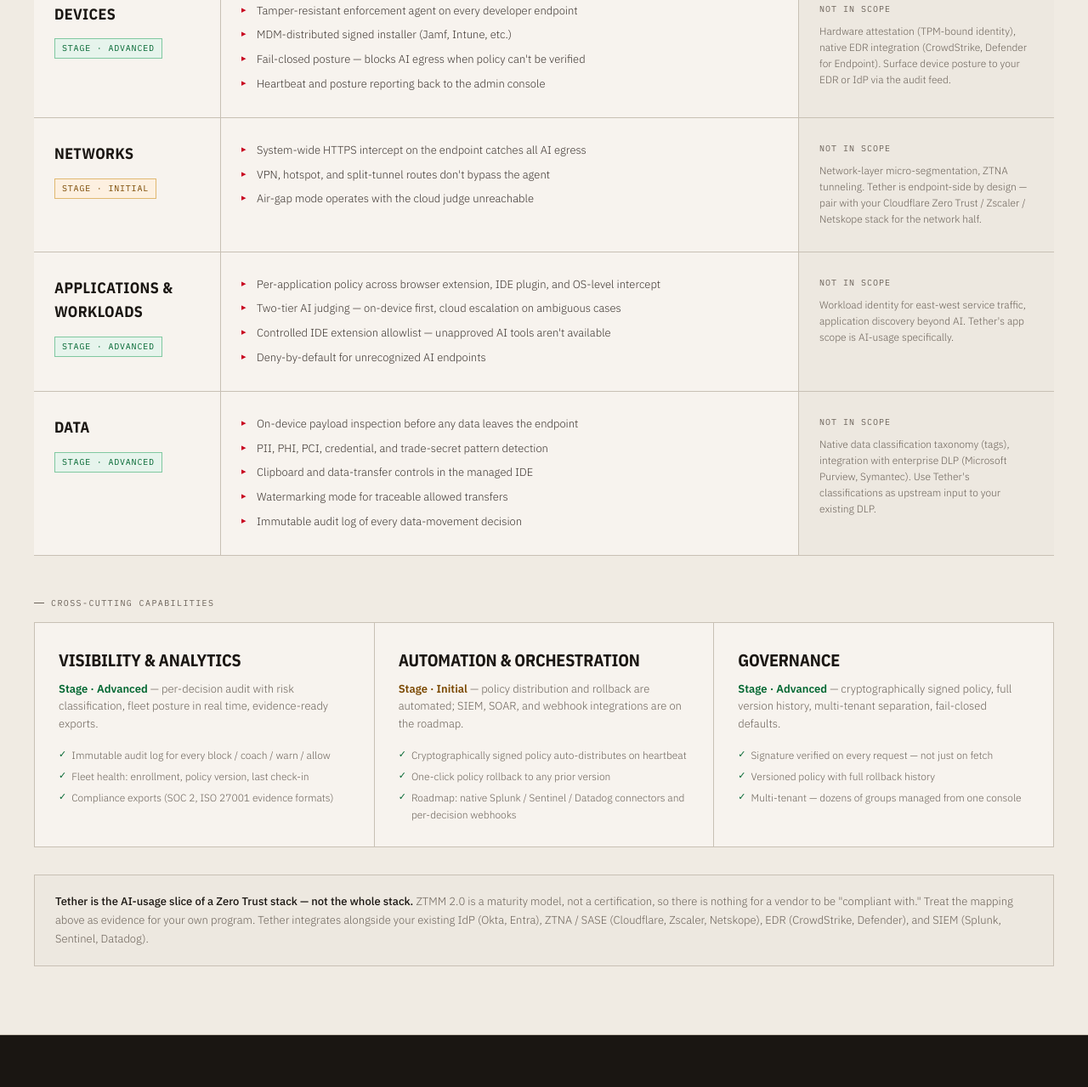
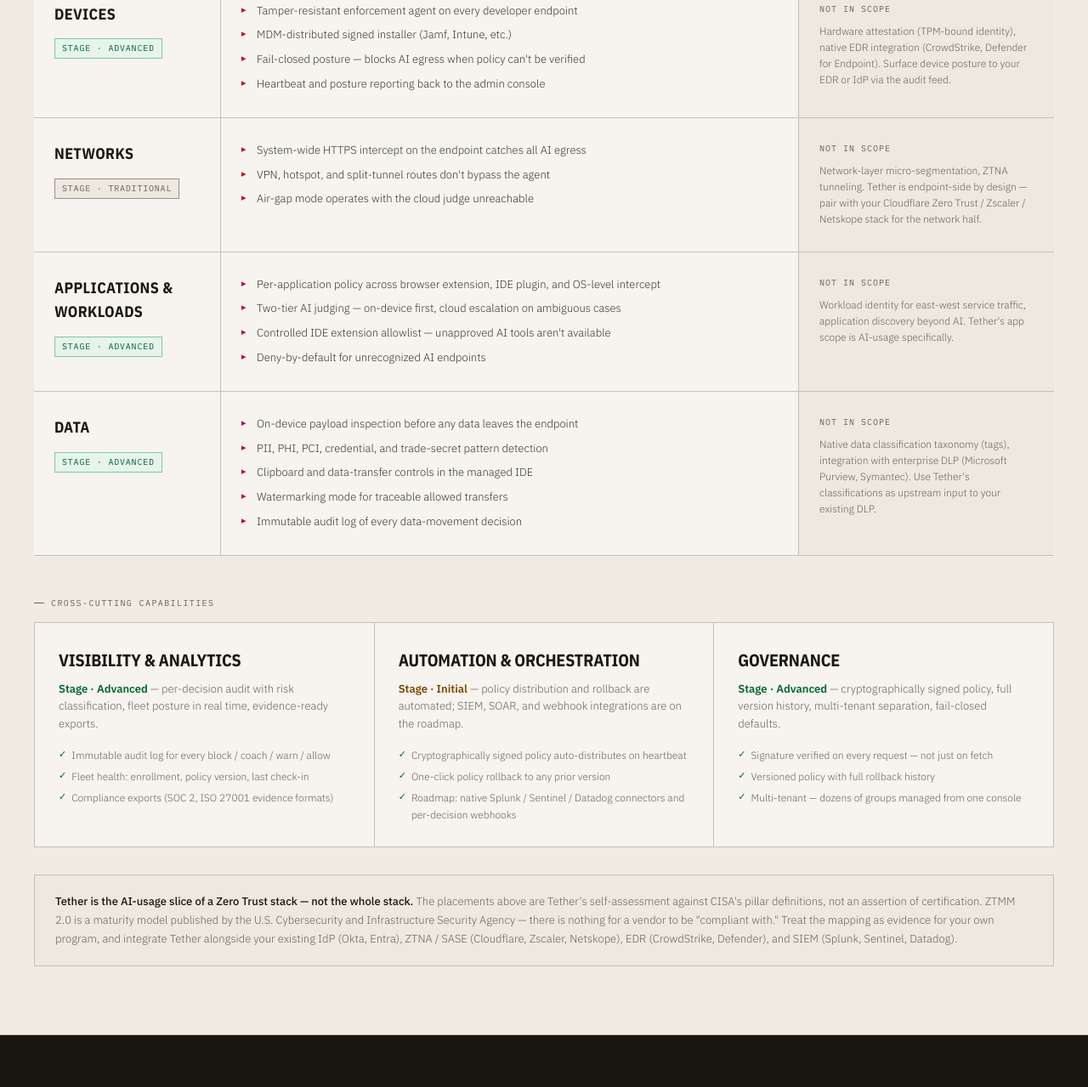
Before and after one commit to arich2day/tetherconnect, a plain HTML site: page security.html in a window 1280 px wide. Shown: the part 4927-6206 px from the top of the page at 85% size. Drawn offline with nearby package versions, Linux system fonts and the light colour scheme.

Commit message:
ZTMM refinements: Networks → Traditional + CISA attribution (#8)
Adopts two ideas from a parallel ZTMM patch authored against the
pre-PR-#7 site:

- Networks pillar maturity stage moves from Initial to Traditional.
  Tether is endpoint-side by design and explicitly does not segment
  the network — Traditional is the honest stage for this pillar.
- Closer paragraph now attributes ZTMM 2.0 to CISA by name and frames
  the placements as a self-assessment against pillar definitions.
- Pricing FAQ entry now lists all five pillars and three cross-cuts
  with their maturity stages inline, replacing the previous summary
  reference to selected pillars.

New .pillar-stage.traditional CSS class added (muted/border-dk on
surface2) — visually distinct from Initial (amber) and Advanced
(green) so the badge color reflects the stage.

Co-authored-by: Claude <noreply@anthropic.com>

```diff
--- a/security.html
+++ b/security.html
@@ -50,6 +50,7 @@
     .pillar-label{padding:28px 24px;border-right:1px solid var(--border);}
     .pillar-name{font-family:var(--cond);font-weight:700;font-size:18px;text-transform:uppercase;letter-spacing:.02em;margin-bottom:12px;}
     .pillar-stage{font-family:var(--mono);font-size:10px;letter-spacing:.08em;text-transform:uppercase;padding:3px 8px;border:1px solid;display:inline-block;}
+    .pillar-stage.traditional{color:var(--muted);border-color:var(--border-dk);background:var(--surface2);}
     .pillar-stage.initial{color:var(--amber);border-color:var(--amber-bd);background:var(--amber-bg);}
     .pillar-stage.advanced{color:var(--green);border-color:var(--green-bd);background:var(--green-bg);}
     .pillar-body{padding:28px 24px;border-right:1px solid var(--border);}
@@ -351,7 +352,7 @@
       <div class="pillar-row">
         <div class="pillar-label">
           <div class="pillar-name">Networks</div>
-          <span class="pillar-stage initial">Stage · Initial</span>
+          <span class="pillar-stage traditional">Stage · Traditional</span>
         </div>
         <div class="pillar-body">
           <ul class="pillar-bullets">
@@ -438,7 +439,7 @@
     </div>
 
     <div class="ztmm-closer">
-      <strong>Tether is the AI-usage slice of a Zero Trust stack — not the whole stack.</strong> ZTMM 2.0 is a maturity model, not a certification, so there is nothing for a vendor to be "compliant with." Treat the mapping above as evidence for your own program. Tether integrates alongside your existing IdP (Okta, Entra), ZTNA / SASE (Cloudflare, Zscaler, Netskope), EDR (CrowdStrike, Defender), and SIEM (Splunk, Sentinel, Datadog).
+      <strong>Tether is the AI-usage slice of a Zero Trust stack — not the whole stack.</strong> The placements above are Tether's self-assessment against CISA's pillar definitions, not an assertion of certification. ZTMM 2.0 is a maturity model published by the U.S. Cybersecurity and Infrastructure Security Agency — there is nothing for a vendor to be "compliant with." Treat the mapping as evidence for your own program, and integrate Tether alongside your existing IdP (Okta, Entra), ZTNA / SASE (Cloudflare, Zscaler, Netskope), EDR (CrowdStrike, Defender), and SIEM (Splunk, Sentinel, Datadog).
     </div>
   </div>
 </section>
```
Also changed, not shown: pricing.html (+1 -1 lines).
